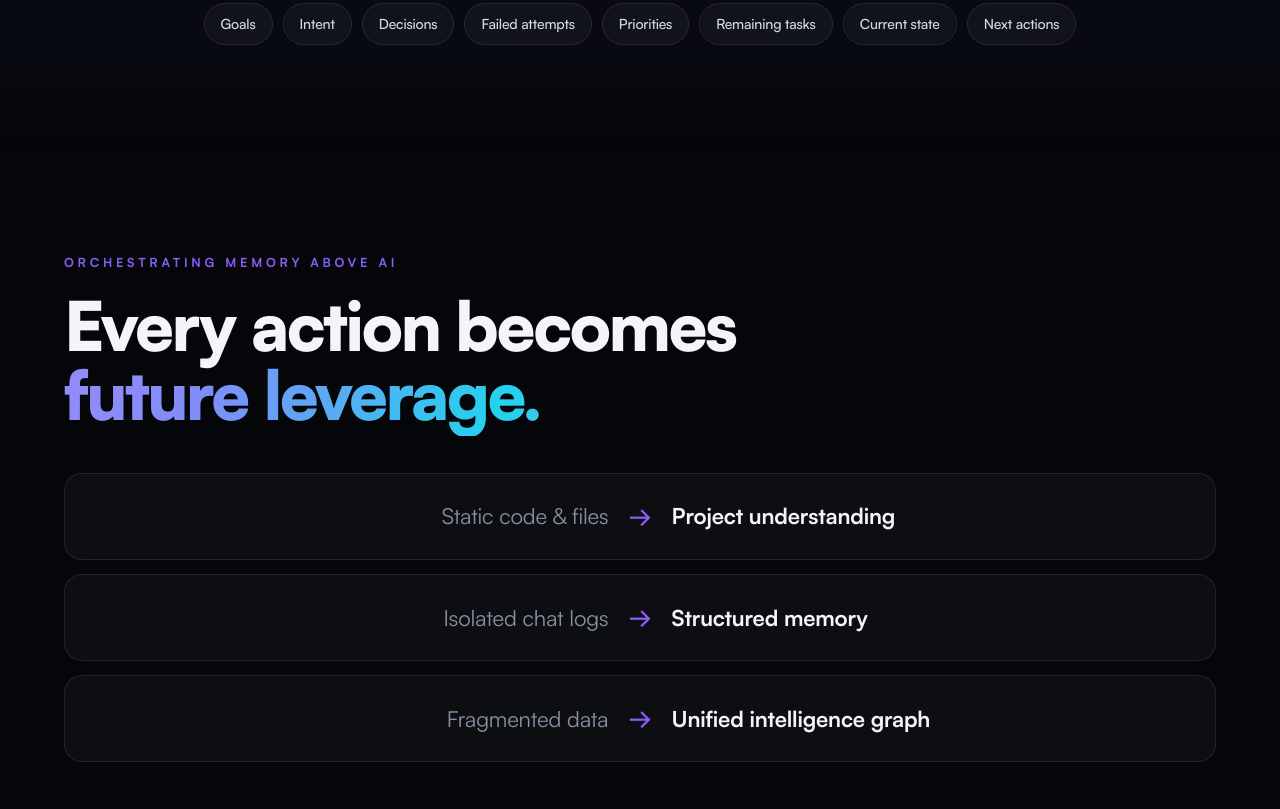
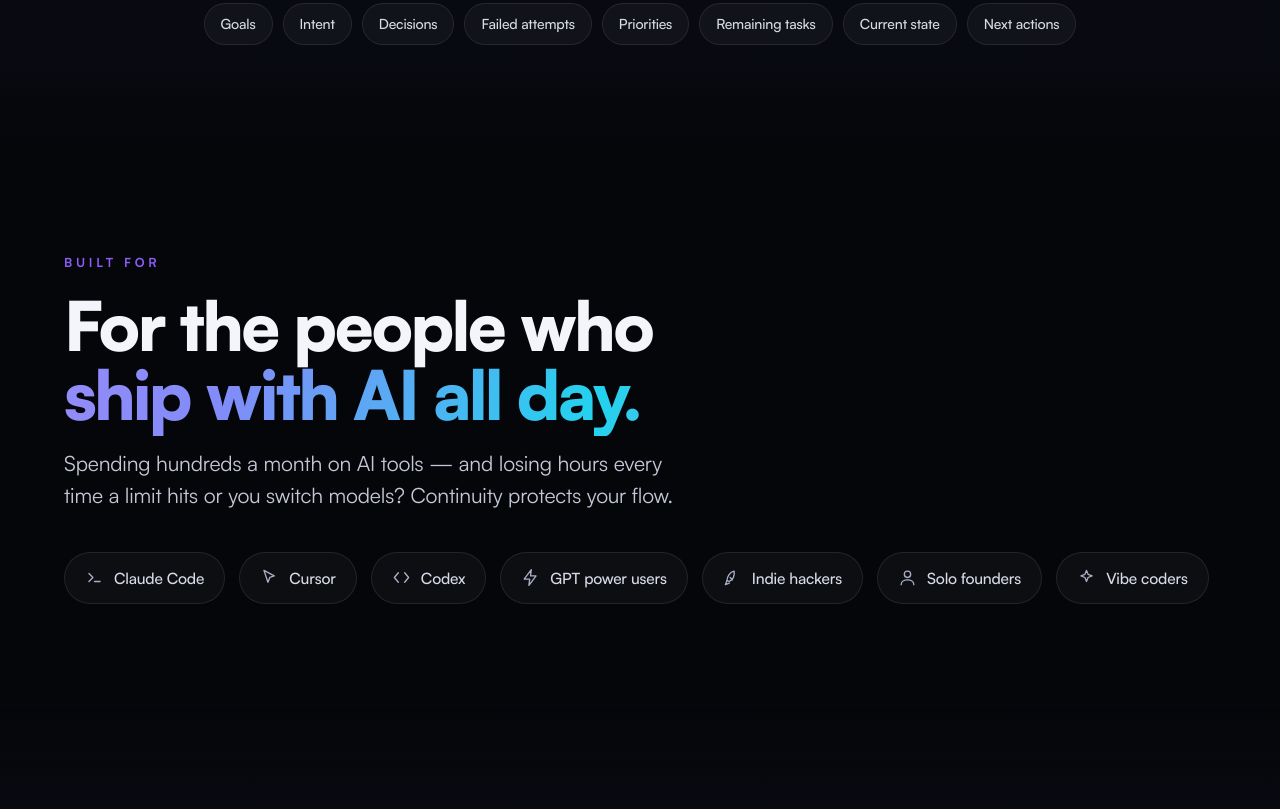
Before and after one commit to Noctilucenty/Continuity, a website: page site/index.html in a window 1280 px wide. Shown: the part 5369-6178 px from the top of the page. Drawn offline with Linux system fonts and the light colour scheme; no server answers; animation ran at ten frames a second.

Commit message:
site: replace abstract transform table with 'Built for' audience section

```diff
--- a/site/css/style.css
+++ b/site/css/style.css
@@ -254,6 +254,14 @@ em{font-style:normal;color:#fff}
 .vs-chips span:hover{border-color:rgba(255,255,255,.25);color:#fff;transform:translateY(-2px)}
 @media(max-width:680px){.vs-arrow{transform:rotate(90deg)}}
 
+/* ── Built for ────────────────────────────────────── */
+.audience{display:flex;flex-wrap:wrap;gap:14px;margin-top:8px}
+.aud{display:inline-flex;align-items:center;gap:10px;font-size:15.5px;font-weight:500;color:#d7dbe8;
+  padding:13px 20px;border-radius:999px;border:1px solid var(--card-bd);background:var(--card);transition:.35s var(--ease)}
+.aud svg{width:19px;height:19px;color:#a9b0c6;transition:.35s var(--ease)}
+.aud:hover{transform:translateY(-3px);color:#fff;border-color:transparent;background:linear-gradient(120deg,rgba(139,92,246,.18),rgba(34,211,238,.14))}
+.aud:hover svg{color:#fff}
+
 /* ── Pillars ──────────────────────────────────────── */
 .pillars{display:grid;grid-template-columns:repeat(auto-fit,minmax(260px,1fr));gap:22px}
 .pillar{padding:40px 32px;border-radius:24px;border:1px solid var(--card-bd);background:var(--card);transition:.5s var(--ease)}
--- a/site/index.html
+++ b/site/index.html
@@ -329,15 +329,20 @@
     </div>
   </section>
 
-  <!-- ░░ TRANSFORM TABLE ░░ -->
-  <section class="section" id="orchestrate">
+  <!-- ░░ BUILT FOR ░░ -->
+  <section class="section" id="built-for">
     <div class="container">
-      <p class="kicker reveal">ORCHESTRATING MEMORY ABOVE AI</p>
-      <h2 class="headline reveal">Every action becomes<br><span class="grad">future leverage.</span></h2>
-      <div class="transform">
-        <div class="t-row reveal"><span class="t-from">Static code &amp; files</span><span class="t-arrow">→</span><span class="t-to">Project understanding</span></div>
-        <div class="t-row reveal" style="--d:.08s"><span class="t-from">Isolated chat logs</span><span class="t-arrow">→</span><span class="t-to">Structured memory</span></div>
-        <div class="t-row reveal" style="--d:.16s"><span class="t-from">Fragmented data</span><span class="t-arrow">→</span><span class="t-to">Unified intelligence graph</span></div>
+      <p class="kicker reveal">BUILT FOR</p>
+      <h2 class="headline reveal">For the people who<br><span class="grad">ship with AI all day.</span></h2>
+      <p class="lead reveal">Spending hundreds a month on AI tools — and losing hours every time a limit hits or you switch models? Continuity protects your flow.</p>
+      <div class="audience reveal">
+        <span class="aud"><svg viewBox="0 0 24 24" fill="none" stroke="currentColor" stroke-width="1.7" stroke-linecap="round" stroke-linejoin="round"><polyline points="5 7 10 12 5 17"/><line x1="12" y1="17" x2="19" y2="17"/></svg>Claude Code</span>
+        <span class="aud"><svg viewBox="0 0 24 24" fill="none" stroke="currentColor" stroke-width="1.7" stroke-linecap="round" stroke-linejoin="round"><path d="M5 3l13 7-5.5 1.8L10 18z"/></svg>Cursor</span>
+        <span class="aud"><svg viewBox="0 0 24 24" fill="none" stroke="currentColor" stroke-width="1.7" stroke-linecap="round" stroke-linejoin="round"><polyline points="8 6 3 12 8 18"/><polyline points="16 6 21 12 16 18"/></svg>Codex</span>
+        <span class="aud"><svg viewBox="0 0 24 24" fill="none" stroke="currentColor" stroke-width="1.7" stroke-linecap="round" stroke-linejoin="round"><path d="M13 2 4 14h7l-1 8 9-12h-7z"/></svg>GPT power users</span>
+        <span class="aud"><svg viewBox="0 0 24 24" fill="none" stroke="currentColor" stroke-width="1.7" stroke-linecap="round" stroke-linejoin="round"><path d="M5 16c0-5 4-11 9-12 1 5-1 11-6 13z"/><path d="M5 16l-2 5 5-2"/><path d="M9 12l3 3"/></svg>Indie hackers</span>
+        <span class="aud"><svg viewBox="0 0 24 24" fill="none" stroke="currentColor" stroke-width="1.7" stroke-linecap="round" stroke-linejoin="round"><circle cx="12" cy="8" r="4"/><path d="M4 21c0-4 4-6 8-6s8 2 8 6"/></svg>Solo founders</span>
+        <span class="aud"><svg viewBox="0 0 24 24" fill="none" stroke="currentColor" stroke-width="1.7" stroke-linecap="round" stroke-linejoin="round"><path d="m12 3 2 5 5 2-5 2-2 5-2-5-5-2 5-2z"/></svg>Vibe coders</span>
       </div>
     </div>
   </section>
```
